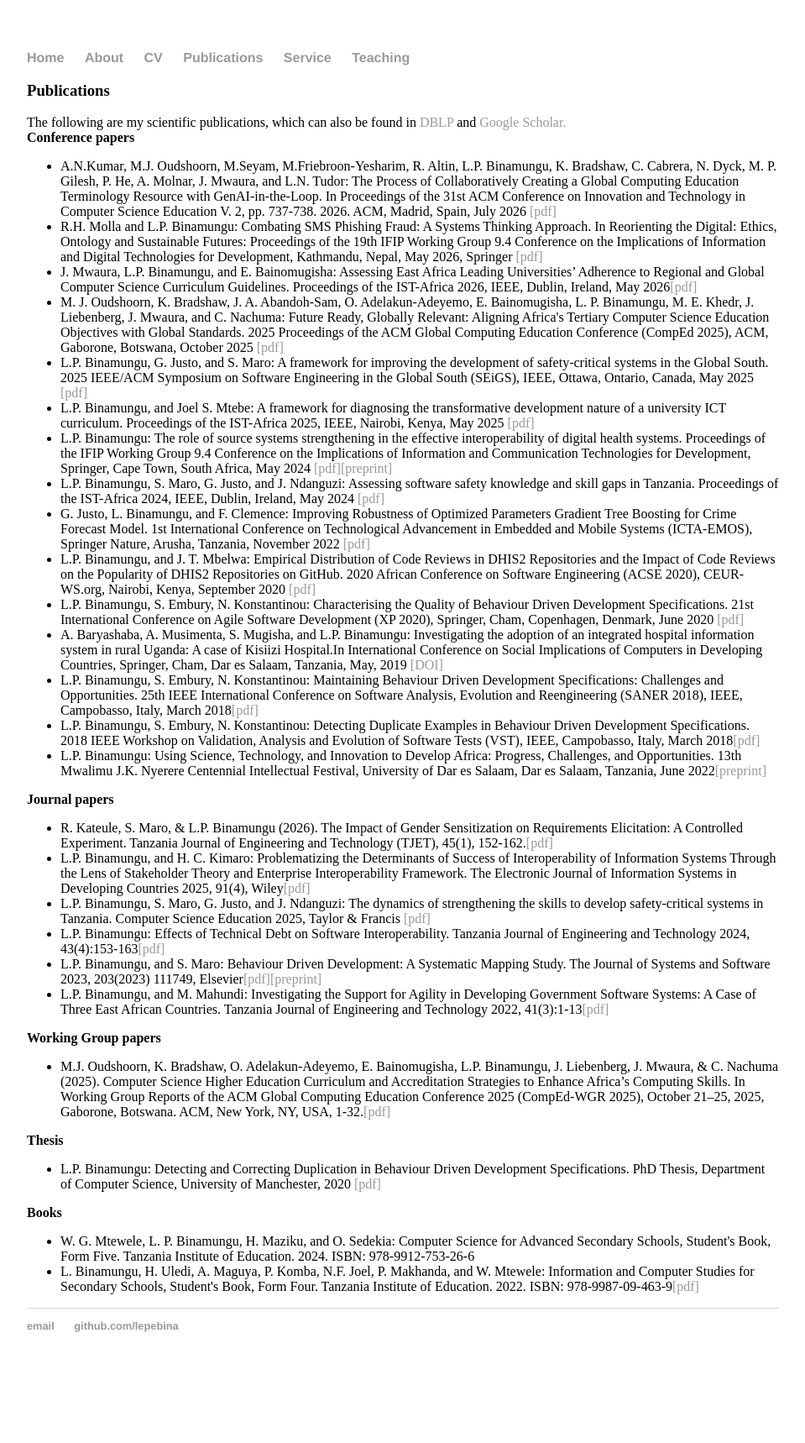
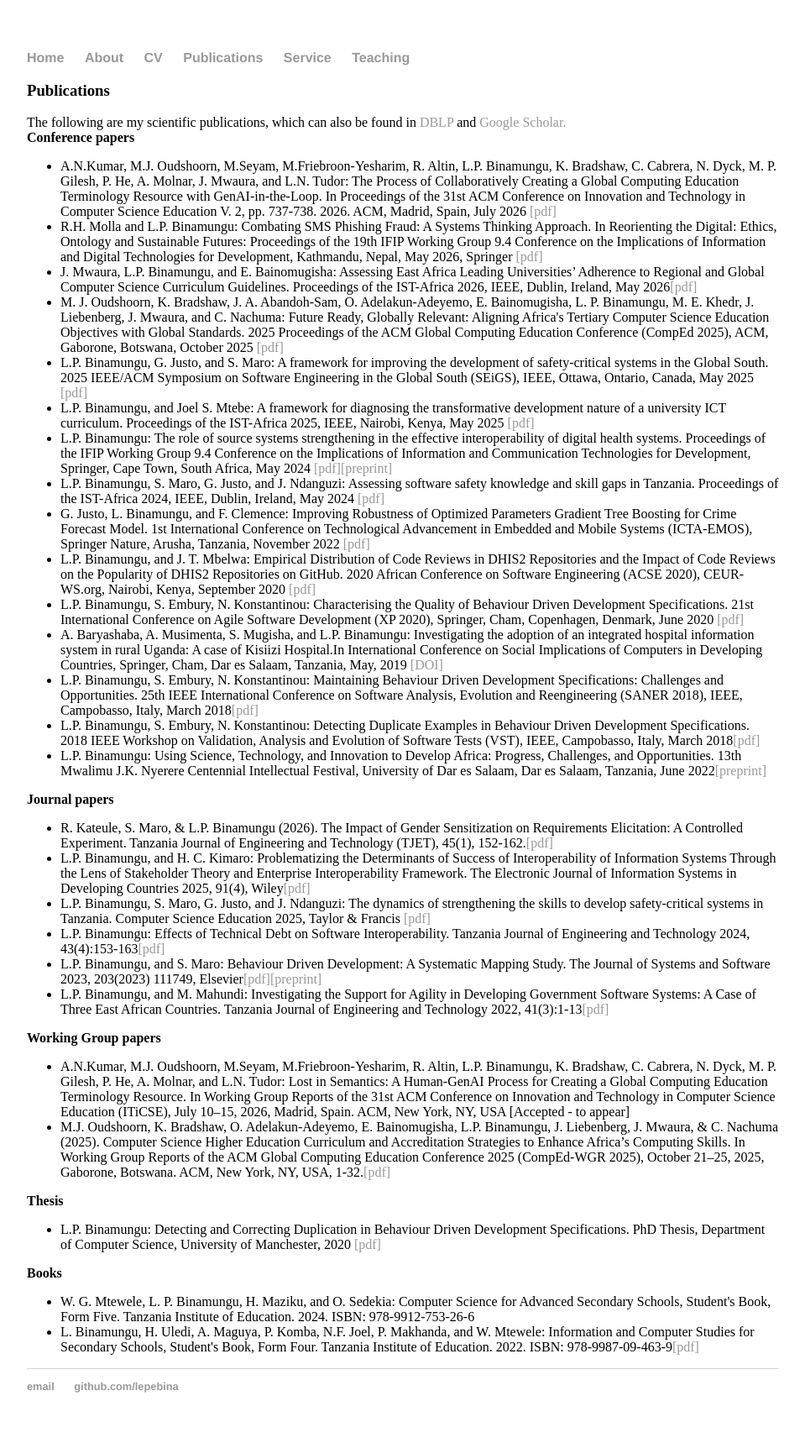
Before and after one commit to lepebina/lepebina.github.io, a Jekyll site: the page built from publications.html, in a window 1280 px wide. Shown: the whole page at 84% size, without its empty margins (160-1119 px from the left). Built offline with Jekyll 4.4.1, drawn with Linux system fonts in a browser that asks for light colours; before the commit the page ends 1646 px from its top, so only the background shows below that.

Commit message:
Update publications.html

```diff
--- a/publications.html
+++ b/publications.html
@@ -38,7 +38,8 @@ title: Leonard Peter Binamungu
 
 		<b>Working Group papers</b>
 	<ul>
-		 <li>M.J. Oudshoorn, K. Bradshaw, O. Adelakun-Adeyemo, E. Bainomugisha, L.P. Binamungu, J. Liebenberg, J. Mwaura, & C. Nachuma (2025). Computer Science Higher
+		 <li>A.N.Kumar, M.J. Oudshoorn, M.Seyam, M.Friebroon-Yesharim, R. Altin, L.P. Binamungu, K. Bradshaw, C. Cabrera, N. Dyck, M. P. Gilesh, P. He, A. Molnar, and L.N. Tudor: Lost in Semantics: A Human-GenAI Process for Creating a Global Computing Education Terminology Resource. In Working Group Reports of the 31st ACM Conference on Innovation and Technology in Computer Science Education (ITiCSE), July 10–15, 2026, Madrid, Spain. ACM, New York, NY, USA [Accepted - to appear]</li>
+		<li>M.J. Oudshoorn, K. Bradshaw, O. Adelakun-Adeyemo, E. Bainomugisha, L.P. Binamungu, J. Liebenberg, J. Mwaura, & C. Nachuma (2025). Computer Science Higher
             Education Curriculum and Accreditation Strategies to Enhance Africa’s Computing Skills. In Working Group Reports of the ACM Global Computing
             Education Conference 2025 (CompEd-WGR 2025), October 21–25, 2025, Gaborone, Botswana. ACM, New York, NY, USA, 1-32.<a href="https://dl.acm.org/doi/epdf/10.1145/3815397.3815768">[pdf]</a></li>
 	</ul>
```
